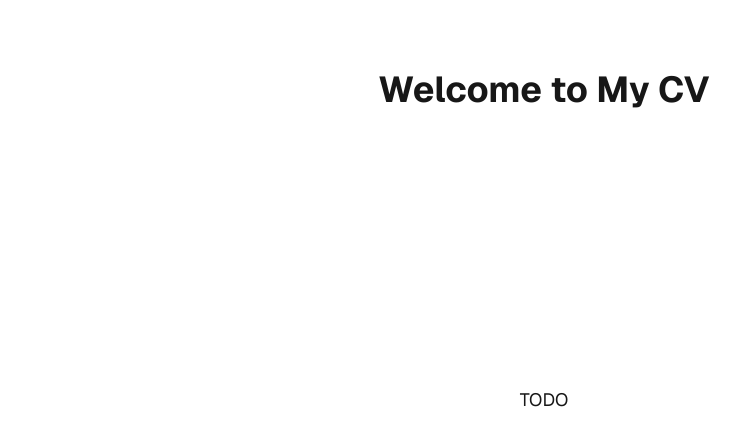
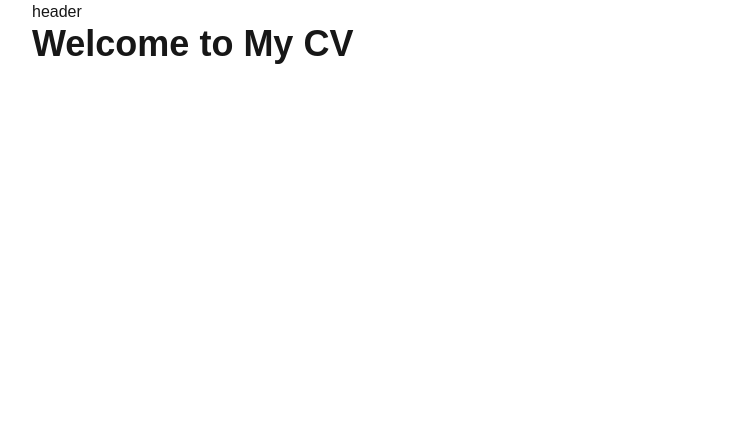
Before and after one commit to ElodieRoy/CV, a Next.js app in the folder frontend/: page / in a window 1280 px wide. Shown: the top 446 px of the page, without its empty margins (96-836 px from the left). Built offline with nearby package versions, Linux system fonts and the light colour scheme.

Commit message:
feat: add Header component and update layout structure

```diff
--- a/frontend/src/app/layout.tsx
+++ b/frontend/src/app/layout.tsx
@@ -1,3 +1,4 @@
+import { Header } from "@/components/header";
 import type { Metadata } from "next";
 import { Geist, Geist_Mono } from "next/font/google";
 import "./globals.css";
@@ -25,8 +26,10 @@ export default function RootLayout({
   return (
     <html lang="en">
       <body
-        className={`${geistSans.variable} ${geistMono.variable} antialiased`}
+        className={`${geistSans.variable} ${geistMono.variable} antialiased h-full max-w-5xl
+       mx-auto`}
       >
+        <Header />
         {children}
       </body>
     </html>
--- a/frontend/src/app/page.tsx
+++ b/frontend/src/app/page.tsx
@@ -1,8 +1,3 @@
 export default function Home() {
-  return (
-    <div className="grid grid-rows-[20px_1fr_20px] items-center justify-items-center min-h-screen p-8 pb-20 gap-16 sm:p-20 font-[family-name:var(--font-geist-sans)]">
-      <h1 className="text-4xl font-bold">Welcome to My CV</h1>
-      <p className="text-lg">TODO</p>
-    </div>
-  );
+  return <h1 className="text-4xl font-bold">Welcome to My CV</h1>;
 }
--- /dev/null
+++ b/frontend/src/components/header.tsx
@@ -0,0 +1,3 @@
+export function Header() {
+  return <>header</>;
+}
```
